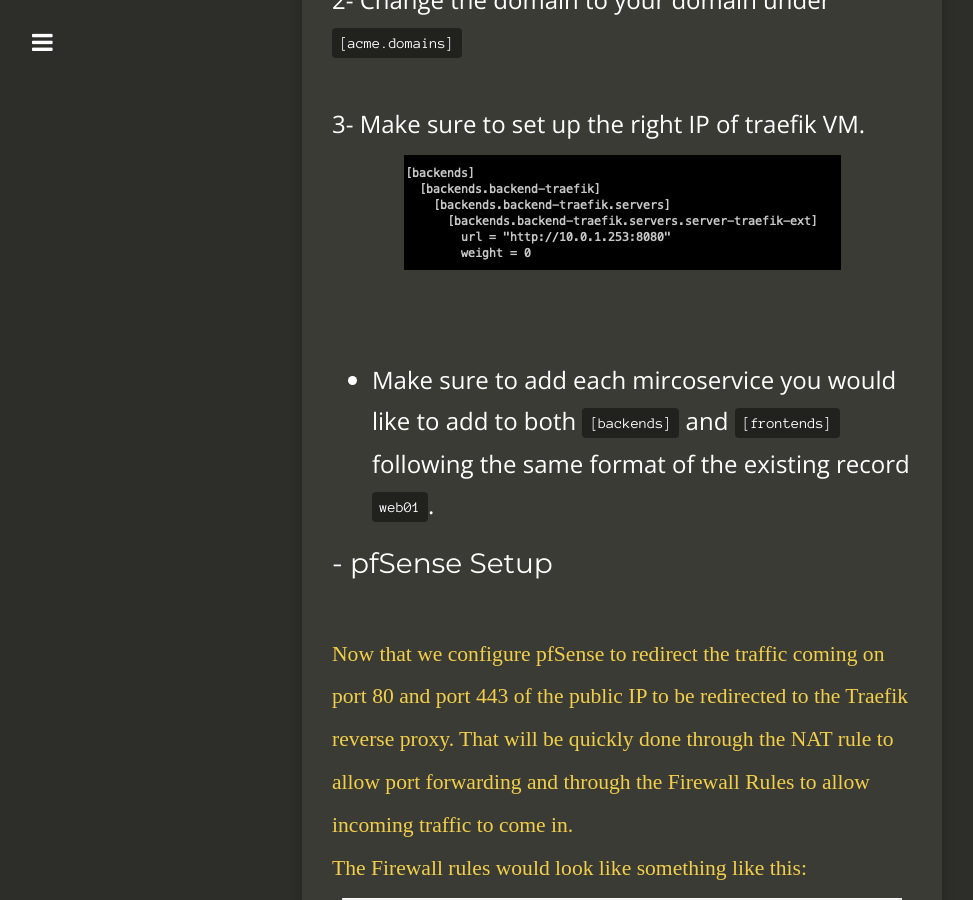
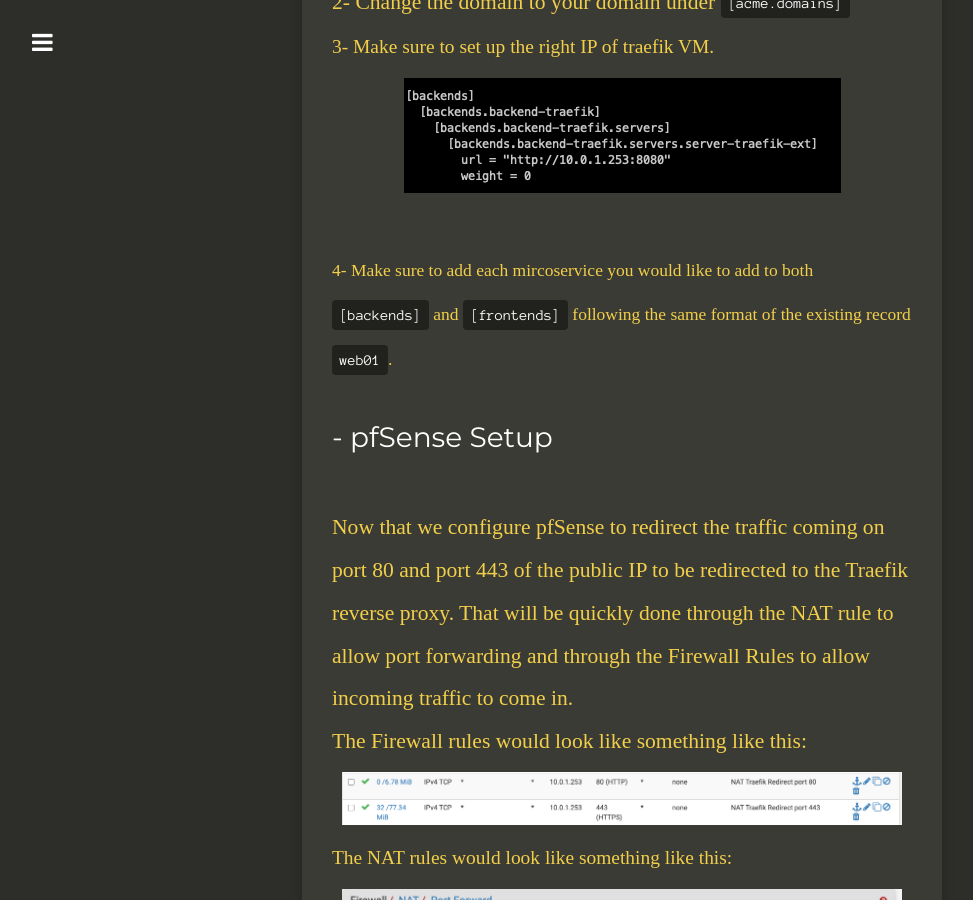
Before and after one commit to sh1dow3r/layer0, a Jekyll site: the page built from _posts/2020-11-22-Securing_HomeLab_Access.md, in a window 1280 px wide and 900 px high, scrolled down 5650 px. Shown: the whole window, without its empty margins (18-991 px from the left). Built offline with Jekyll 4.4.1, drawn with Linux system fonts in a browser that asks for light colours; nearby versions of some CDN libraries; comment, search, counter and statistics services are not loaded.

Commit message:
fixing formatting

```diff
--- a/_posts/2020-11-22-Securing_HomeLab_Access.md
+++ b/_posts/2020-11-22-Securing_HomeLab_Access.md
@@ -81,17 +81,12 @@ After you have taking the global API Key, add it to the dockerfile in Traefik fo
 <span style="color: #f2cf4a; font-family: Babas; font-size: 0.9em;">
 After setting up all the global variables, we need to make small changes to the `traefik.toml` under `traefik` folder. Edits will be as follows:
 
-<span style="color: #f2cf4a; font-family: Babas; font-size: 0.9em;">
-1- Change your email under `[acme]` <br />
-<span style="color: #f2cf4a; font-family: Babas; font-size: 0.9em;">
+<span style="color: #f2cf4a; font-family: Babas; font-size: 0.9em;">1- Change your email under `[acme]` <br />
 
-2- Change the domain to your domain under `[acme.domains]`
-<span style="color: #f2cf4a; font-family: Babas; font-size: 0.9em;"> <br />
-
-3- Make sure to set up the right IP of traefik VM.
+<span style="color: #f2cf4a; font-family: Babas; font-size: 0.9em;">2- Change the domain to your domain under `[acme.domains]` <br />
+<span style="color: #f2cf4a; font-family: Babas; font-size: 0.9em;"> 3- Make sure to set up the right IP of traefik VM. <br />
 <img src="https://raw.githubusercontent.com/sh1dow3r/layer0/gh-pages/_posts/img/Remote_Access_Homelab/Traefik_IP.png"/> <br />
-<span style="color: #f2cf4a; font-family: Babas; font-size: 0.9em;">
-- Make sure to add each mircoservice you would like to add to both `[backends]` and `[frontends]` following the same format of the existing record `web01`.
+<span style="color: #f2cf4a; font-family: Babas; font-size: 0.9em;">4- Make sure to add each mircoservice you would like to add to both `[backends]` and `[frontends]` following the same format of the existing record `web01`.
 
 ### - pfSense Setup
 
```
